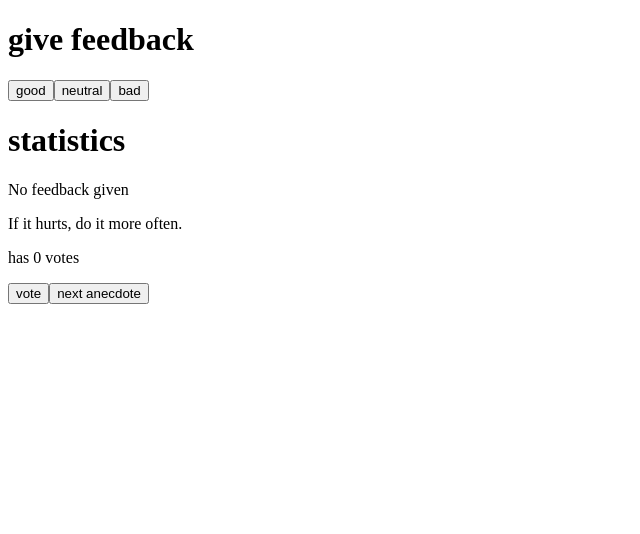
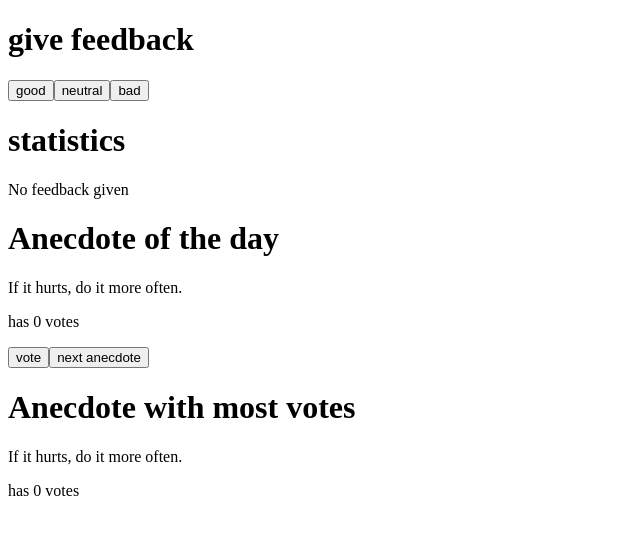
Before and after one commit to jscheu/FullStackOpen, a React (Vite) app in the folder part1/unicafe/: page / in a window 1280 px wide. Shown: the top 534 px of the page, without its empty margins (0-640 px from the left). Built offline with nearby package versions, Linux system fonts and the light colour scheme.

Commit message:
Finished part1

```diff
--- a/part1/unicafe/src/App.jsx
+++ b/part1/unicafe/src/App.jsx
@@ -95,6 +95,16 @@ const App = () => {
     setPoints(newPoints)
   }
 
+  let maxIndex = 0;
+  let maxValue = points[0]
+
+  for (let i = 1; i < points.length; i++) {
+    if (points[i] > maxValue) {
+      maxValue = points[i]
+      maxIndex = i
+    }
+  }
+
   return (
     <div>
       <div>
@@ -105,10 +115,14 @@ const App = () => {
       </div>
       <Statistics good={good} neutral={neutral} bad={bad} />
       <div>
+        <Header title="Anecdote of the day" />
         <p>{anecdotes[selected]}</p>
         <p>has {points[selected]} votes</p>
         <Button text="vote" handleClick={() => handleVoteClick(selected)} />
         <Button text="next anecdote" handleClick={handleAnecdoteClick}/>
+        <Header title="Anecdote with most votes" />
+        <p>{anecdotes[maxIndex]}</p>
+        <p>has {maxValue} votes</p>
       </div>
     </div>
   )
```
